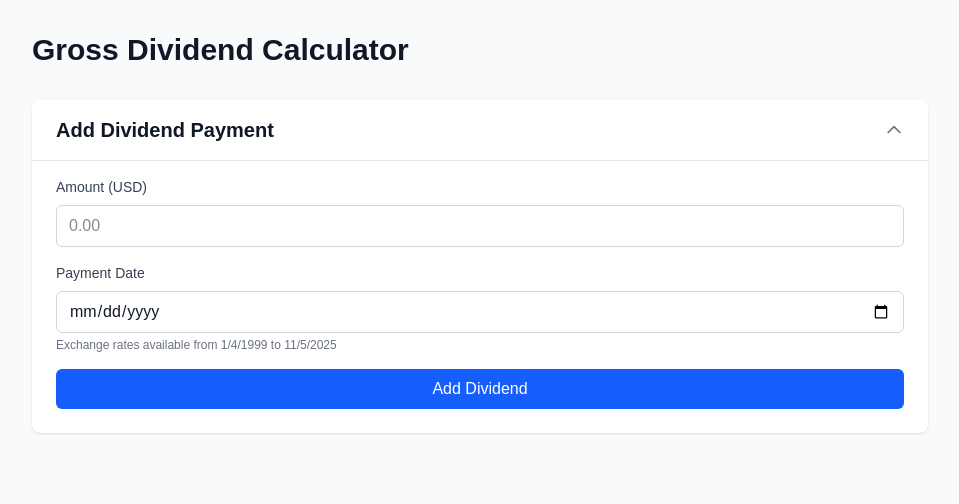
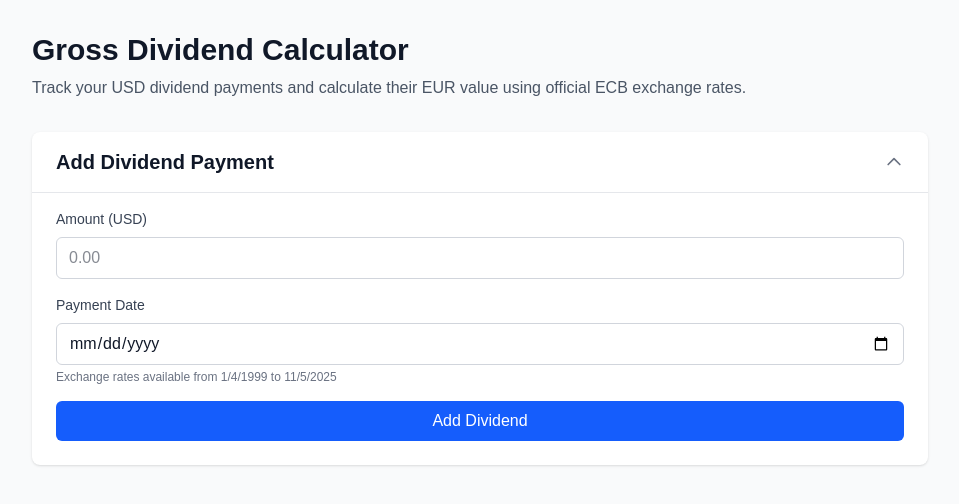
Before and after one commit to Kieran7741/dividend-tracker, a Next.js app: page / in a window 1280 px wide. Shown: the top 504 px of the page, without its empty margins (160-1119 px from the left). Built offline with nearby package versions, Linux system fonts and the light colour scheme.

Commit message:
add p giving some detail on when to use

```diff
--- a/app/page.tsx
+++ b/app/page.tsx
@@ -144,14 +144,17 @@ export default function Home() {
   return (
     <main className="min-h-screen p-8 bg-gray-50">
       <div className="max-w-4xl mx-auto">
-        <h1 className="text-3xl font-bold mb-8 text-gray-900">Gross Dividend Calculator</h1>
+        <h2 className="text-3xl font-bold mb-2 text-gray-900">Gross Dividend Calculator</h2>
+        <p className="text-gray-600 mb-8">
+          Track your USD dividend payments and calculate their EUR value using official ECB exchange rates.
+        </p>
         {/* Entry Form */}
         <div className="bg-white rounded-lg shadow mb-6">
           <button
             onClick={toggleForm}
             className="w-full px-6 py-4 flex items-center justify-between text-left hover:bg-gray-50 transition-colors"
           >
-            <h2 className="text-xl font-semibold text-gray-900">Add Dividend Payment</h2>
+            <h3 className="text-xl font-semibold text-gray-900">Add Dividend Payment</h3>
             <svg
               className={`w-5 h-5 text-gray-500 transition-transform ${isFormOpen ? 'rotate-180' : ''}`}
               fill="none"
@@ -213,7 +216,7 @@ export default function Home() {
         {dividends.length > 0 && (
           <div className="bg-white rounded-lg shadow overflow-hidden">
             <div className="flex items-center justify-between p-6 pb-4">
-              <h2 className="text-xl font-semibold text-gray-900">Dividend Payments</h2>
+              <h3 className="text-xl font-semibold text-gray-900">Dividend Payments</h3>
               <button
                 onClick={handleExport}
                 className="px-4 py-2 bg-green-600 text-white rounded-md hover:bg-green-700 transition-colors font-medium text-sm"
```
